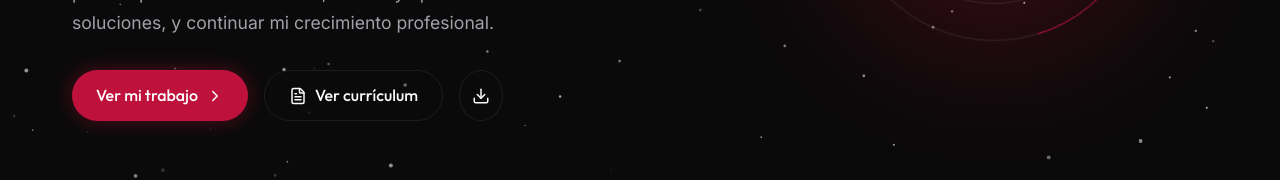
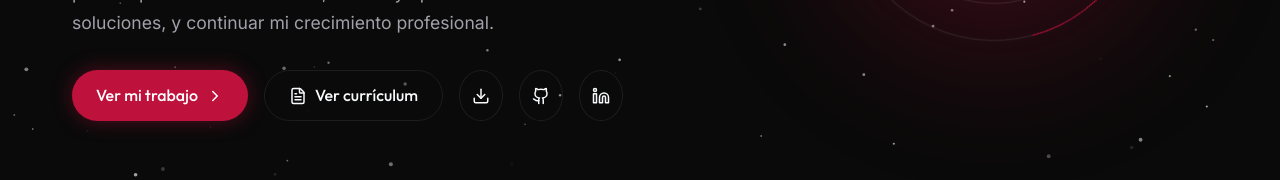
Before and after one commit to hanierpeguero/portafolio, a Next.js app: page / in a window 1280 px wide. Shown: the part 533-713 px from the top of the page. Built offline with nearby package versions, Linux system fonts and the light colour scheme.

Commit message:
feat: add github and linkedin social buttons

```diff
--- a/app/page.tsx
+++ b/app/page.tsx
@@ -26,6 +26,14 @@
         <Contact />
       </main>
       <footer style={{ position: "relative", zIndex: 1, padding: "2rem", textAlign: "center", color: "var(--text-secondary)", borderTop: "1px solid var(--glass-border)", marginTop: "4rem" }}>
+        <div style={{ display: "flex", justifyContent: "center", gap: "1.5rem", marginBottom: "1rem" }}>
+          <a href="https://github.com/hanierpeguero" target="_blank" rel="noopener noreferrer" style={{ transition: "color 0.3s ease" }} onMouseOver={(e) => e.currentTarget.style.color = "var(--accent-color)"} onMouseOut={(e) => e.currentTarget.style.color = "var(--text-secondary)"} title="GitHub">
+            <svg xmlns="http://www.w3.org/2000/svg" width="24" height="24" viewBox="0 0 24 24" fill="none" stroke="currentColor" strokeWidth="2" strokeLinecap="round" strokeLinejoin="round"><path d="M15 22v-4a4.8 4.8 0 0 0-1-3.5c3 0 6-2 6-5.5.08-1.25-.27-2.48-1-3.5.28-1.15.28-2.35 0-3.5 0 0-1 0-3 1.5-2.64-.5-5.36-.5-8 0C6 2 5 2 5 2c-.3 1.15-.3 2.35 0 3.5A5.403 5.403 0 0 0 4 9c0 3.5 3 5.5 6 5.5-.39.49-.68 1.05-.85 1.65-.17.6-.22 1.23-.15 1.85v4"/><path d="M9 18c-4.51 2-5-2-7-2"/></svg>
+          </a>
+          <a href="https://www.linkedin.com/in/hanier-peguero-566b90306" target="_blank" rel="noopener noreferrer" style={{ transition: "color 0.3s ease" }} onMouseOver={(e) => e.currentTarget.style.color = "var(--accent-color)"} onMouseOut={(e) => e.currentTarget.style.color = "var(--text-secondary)"} title="LinkedIn">
+            <svg xmlns="http://www.w3.org/2000/svg" width="24" height="24" viewBox="0 0 24 24" fill="none" stroke="currentColor" strokeWidth="2" strokeLinecap="round" strokeLinejoin="round"><path d="M16 8a6 6 0 0 1 6 6v7h-4v-7a2 2 0 0 0-2-2 2 2 0 0 0-2 2v7h-4v-7a6 6 0 0 1 6-6z"/><rect width="4" height="12" x="2" y="9"/><circle cx="4" cy="4" r="2"/></svg>
+          </a>
+        </div>
         <p>&copy; {new Date().getFullYear()} {t.footer.rights}</p>
       </footer>
     </>
--- a/components/Hero.tsx
+++ b/components/Hero.tsx
@@ -1,7 +1,7 @@
 "use client";
 
 import { motion, Variants } from "framer-motion";
-import { ChevronRight, Download, FileText } from "lucide-react";
+import { ChevronRight, Download, FileText, Github, Linkedin } from "lucide-react";
 import styles from "./Hero.module.css";
 import { useLanguage } from "@/context/LanguageContext";
 
@@ -71,8 +71,14 @@
             <a href="#resume" className="btn btn-outline">
               <FileText size={18} /> {t.hero.viewResume}
             </a>
-            <a href="/Cv.pdf" target="_blank" download="Hanier_Peguero_CV.pdf" className={`btn btn-outline ${styles.downloadBtn}`}>
+            <a href="/Cv.pdf" target="_blank" download="Hanier_Peguero_CV.pdf" className={`btn btn-outline ${styles.downloadBtn}`} title="Download CV">
               <Download size={18} />
+            </a>
+            <a href="https://github.com/hanierpeguero" target="_blank" rel="noopener noreferrer" className={`btn btn-outline ${styles.downloadBtn}`} title="GitHub">
+              <Github size={18} />
+            </a>
+            <a href="https://www.linkedin.com/in/hanier-peguero-566b90306" target="_blank" rel="noopener noreferrer" className={`btn btn-outline ${styles.downloadBtn}`} title="LinkedIn">
+              <Linkedin size={18} />
             </a>
           </motion.div>
         </motion.div>
```
